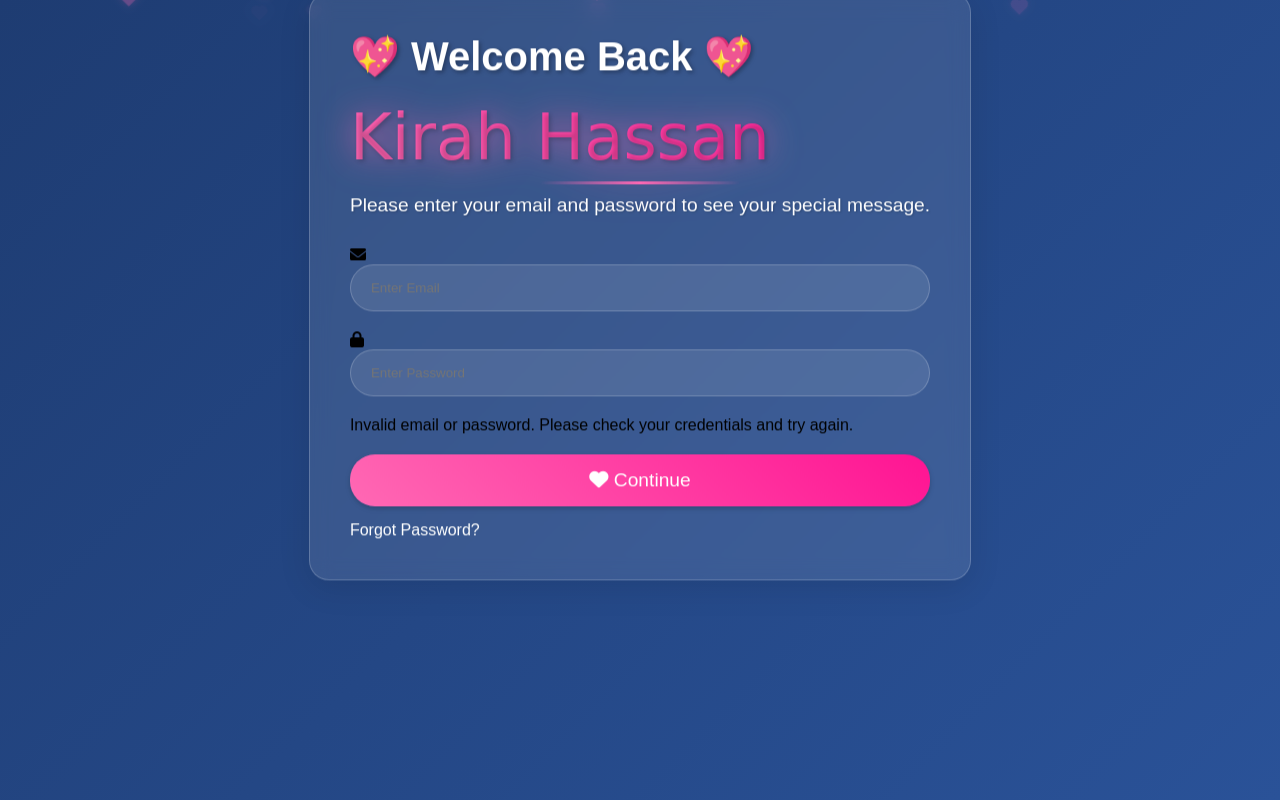
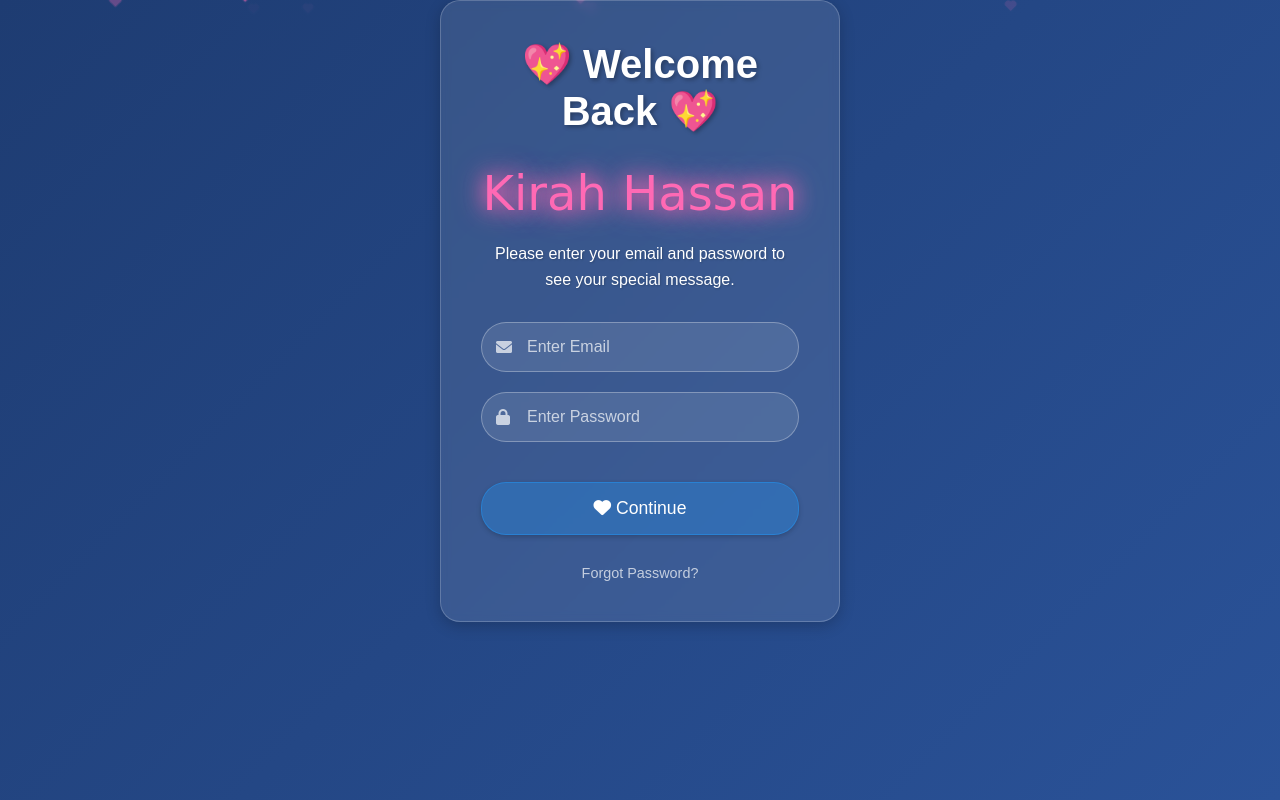
Before and after one commit to strom409/webinfo, a plain HTML site: page WebApplication3/index.html in a window 1280 px wide. Drawn offline with Linux system fonts and the light colour scheme.

Commit message:
Simplified login page with basic heart animation and name display

```diff
--- a/WebApplication3/index.html
+++ b/WebApplication3/index.html
@@ -765,83 +765,104 @@
             position: relative;
             z-index: 2;
             background: rgba(255, 255, 255, 0.1);
-            backdrop-filter: blur(10px);
+            padding: 40px;
+            border-radius: 20px;
+            box-shadow: 0 4px 15px rgba(0, 0, 0, 0.2);
+            backdrop-filter: blur(5px);
             border: 1px solid rgba(255, 255, 255, 0.2);
-            border-radius: 20px;
-            padding: 40px;
-            box-shadow: 0 8px 32px rgba(0, 0, 0, 0.1);
-            animation: containerFloat 3s ease-in-out infinite;
-        }
-
-        @keyframes containerFloat {
-            0%, 100% {
-                transform: translateY(0);
-            }
-            50% {
-                transform: translateY(-10px);
-            }
+            max-width: 400px;
+            width: 100%;
+            text-align: center;
         }
 
         .login-title {
+            color: white;
             font-size: 2.5em;
+            margin-bottom: 30px;
+            text-shadow: 2px 2px 4px rgba(0, 0, 0, 0.3);
+        }
+
+        .login-form {
+            display: flex;
+            flex-direction: column;
+            gap: 20px;
+        }
+
+        .input-group {
+            position: relative;
+        }
+
+        .input-group i {
+            position: absolute;
+            left: 15px;
+            top: 50%;
+            transform: translateY(-50%);
+            color: rgba(255, 255, 255, 0.7);
+        }
+
+        .login-input {
+            width: 100%;
+            padding: 15px 15px 15px 45px;
+            border: 1px solid rgba(255, 255, 255, 0.3);
+            border-radius: 25px;
+            background: rgba(255, 255, 255, 0.1);
             color: white;
-            text-shadow: 2px 2px 4px rgba(0, 0, 0, 0.3);
-            margin-bottom: 20px;
+            font-size: 1em;
+            transition: all 0.3s ease;
+        }
+
+        .login-input:focus {
+            outline: none;
+            border-color: rgba(255, 255, 255, 0.5);
+            background: rgba(255, 255, 255, 0.15);
+        }
+
+        .login-input::placeholder {
+            color: rgba(255, 255, 255, 0.7);
+        }
+
+        .login-button {
+            background: rgba(33, 150, 243, 0.3);
+            color: white;
+            border: 1px solid rgba(33, 150, 243, 0.5);
+            padding: 15px 30px;
+            border-radius: 25px;
+            cursor: pointer;
+            transition: all 0.3s ease;
+            font-size: 1.1em;
+            margin-top: 20px;
+        }
+
+        .login-button:hover {
+            background: rgba(33, 150, 243, 0.4);
+            transform: scale(1.05);
+            border-color: rgba(33, 150, 243, 0.7);
+        }
+
+        .error-message {
+            color: #ff4444;
+            margin-top: 10px;
+            display: none;
+            font-size: 0.9em;
         }
 
         .welcome-message {
             color: white;
-            font-size: 1.2em;
             margin-bottom: 30px;
+            line-height: 1.6;
             text-shadow: 1px 1px 2px rgba(0, 0, 0, 0.2);
         }
 
-        .login-input {
-            background: rgba(255, 255, 255, 0.1);
-            border: 1px solid rgba(255, 255, 255, 0.2);
-            color: white;
-            padding: 15px 20px;
-            border-radius: 25px;
-            width: 100%;
-            margin-bottom: 20px;
-            transition: all 0.3s ease;
-        }
-
-        .login-input:focus {
-            background: rgba(255, 255, 255, 0.15);
-            border-color: rgba(255, 255, 255, 0.3);
-            box-shadow: 0 0 15px rgba(255, 105, 180, 0.3);
-        }
-
-        .login-button {
-            background: linear-gradient(45deg, #ff69b4, #ff1493);
-            color: white;
-            border: none;
-            padding: 15px 30px;
-            border-radius: 25px;
-            cursor: pointer;
-            font-size: 1.2em;
-            transition: all 0.3s ease;
-            width: 100%;
-            margin-top: 20px;
-        }
-
-        .login-button:hover {
-            transform: scale(1.05);
-            box-shadow: 0 0 20px rgba(255, 105, 180, 0.4);
-        }
-
         .forgot-password {
-            color: white;
+            color: rgba(255, 255, 255, 0.7);
             text-decoration: none;
-            margin-top: 15px;
-            display: inline-block;
-            transition: all 0.3s ease;
+            font-size: 0.9em;
+            margin-top: 10px;
+            transition: color 0.3s ease;
         }
 
         .forgot-password:hover {
-            color: #ff69b4;
-            text-shadow: 0 0 10px rgba(255, 105, 180, 0.5);
+            color: white;
         }
 
         .heart-animation {
@@ -856,31 +877,30 @@
 
         .heart {
             position: absolute;
-            width: 30px;
-            height: 30px;
+            width: 20px;
+            height: 20px;
             background: #ff69b4;
             transform: rotate(45deg);
-            animation: heartFloat 6s ease-in infinite;
+            animation: heartFloat 4s ease-in infinite;
             opacity: 0;
-            filter: drop-shadow(0 0 10px rgba(255, 105, 180, 0.5));
         }
 
         .heart:before,
         .heart:after {
             content: '';
             position: absolute;
-            width: 30px;
-            height: 30px;
+            width: 20px;
+            height: 20px;
             background: #ff69b4;
             border-radius: 50%;
         }
 
         .heart:before {
-            left: -15px;
+            left: -10px;
         }
 
         .heart:after {
-            top: -15px;
+            top: -10px;
         }
 
         @keyframes heartFloat {
@@ -892,41 +912,26 @@
                 opacity: 0.8;
             }
             100% {
-                transform: rotate(45deg) translateY(-200px) scale(1);
+                transform: rotate(45deg) translateY(-100px) scale(1);
                 opacity: 0;
             }
         }
 
         .name-display {
             font-family: 'Brush Script MT', cursive;
-            font-size: 4em;
-            background: linear-gradient(45deg, #ff69b4, #ff1493);
-            -webkit-background-clip: text;
-            background-clip: text;
-            color: transparent;
+            font-size: 3em;
+            color: #ff69b4;
             text-shadow: 2px 2px 4px rgba(0, 0, 0, 0.2);
-            margin: 20px 0;
-            animation: nameGlow 3s ease-in-out infinite;
-            position: relative;
-        }
-
-        .name-display:after {
-            content: '';
-            position: absolute;
-            bottom: -10px;
-            left: 50%;
-            transform: translateX(-50%);
-            width: 200px;
-            height: 3px;
-            background: linear-gradient(90deg, transparent, #ff69b4, transparent);
+            margin-bottom: 20px;
+            animation: nameGlow 2s ease-in-out infinite;
         }
 
         @keyframes nameGlow {
             0%, 100% {
-                filter: drop-shadow(0 0 5px rgba(255, 105, 180, 0.5));
+                text-shadow: 2px 2px 4px rgba(0, 0, 0, 0.2);
             }
             50% {
-                filter: drop-shadow(0 0 20px rgba(255, 105, 180, 0.8));
+                text-shadow: 0 0 20px #ff69b4, 0 0 30px #ff69b4;
             }
         }
 
```
